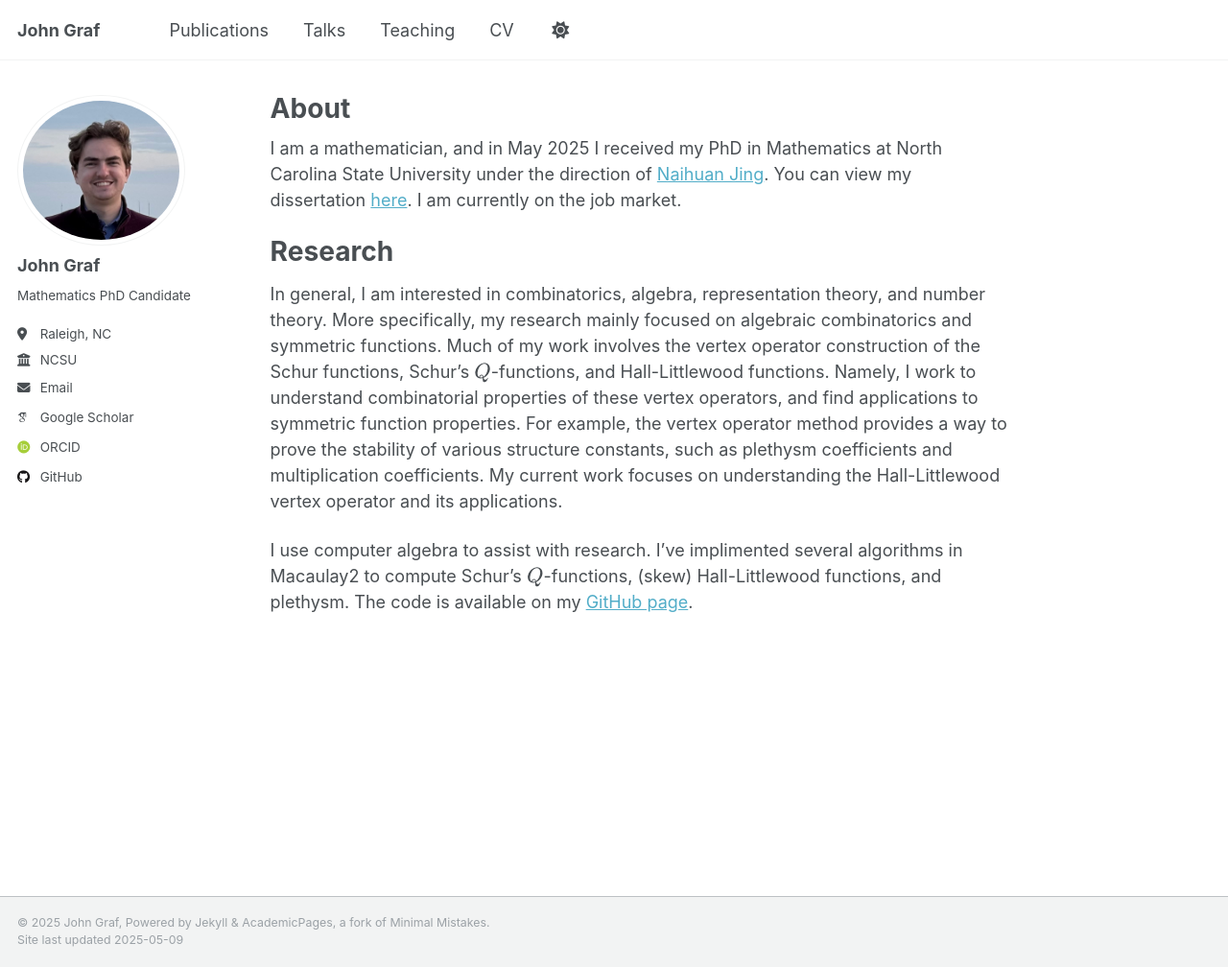
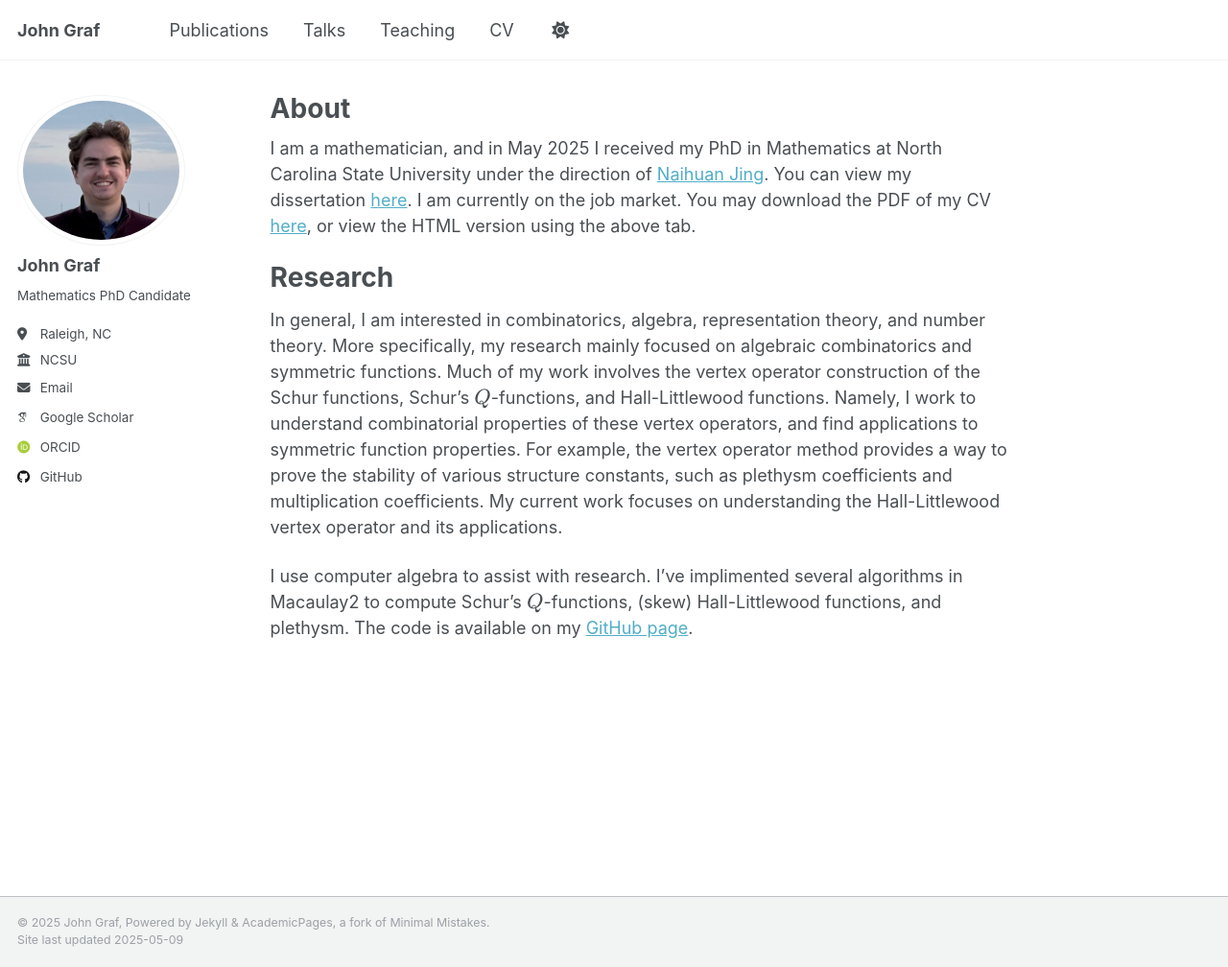
Before and after one commit to j-graf/j-graf.github.io, a Jekyll site: the page built from _pages/about.md, in a window 1280 px wide and 1008 px high. Shown: the whole window at 96% size. Built offline with Jekyll 4.4.1, drawn with Linux system fonts in a browser that asks for light colours; some web fonts are replaced.

Commit message:
Update about.md
Add CV link

```diff
--- a/_pages/about.md
+++ b/_pages/about.md
@@ -7,7 +7,7 @@
   - /about.html
 ---
 
-I am a mathematician, and in May 2025 I received my PhD in Mathematics at North Carolina State University under the direction of [Naihuan Jing](https://jing.math.ncsu.edu/). You can view my dissertation [here](https://www.lib.ncsu.edu/resolver/1840.20/45216). I am currently on the job market.
+I am a mathematician, and in May 2025 I received my PhD in Mathematics at North Carolina State University under the direction of [Naihuan Jing](https://jing.math.ncsu.edu/). You can view my dissertation [here](https://www.lib.ncsu.edu/resolver/1840.20/45216). I am currently on the job market. You may download the PDF of my CV <a href="files/Graf_CV.pdf">here</a>, or view the HTML version using the above tab.
 
 Research
 ======
```
